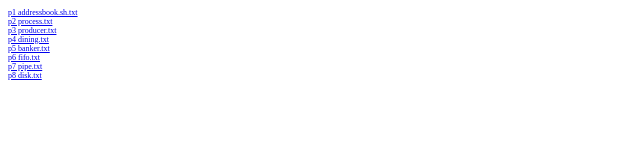
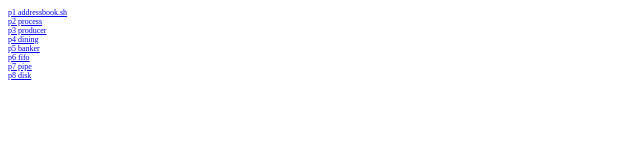
Before and after one commit to tusharn21/os, a plain HTML site: page index.html in a window 1280 px wide. Shown: the full height of the page, 0-640 px from the left. Drawn offline with Linux system fonts and the light colour scheme.

Commit message:
Fix download links in index.html

```diff
--- a/index.html
+++ b/index.html
@@ -10,14 +10,14 @@
 <p>
     <!-- Individual file downloads -->
 
-    <a href="addressbook.sh.txt" download="addressbook.sh">p1 addressbook.sh.txt</a><br>
-    <a href="process.txt" download="process">p2 process.txt</a><br>
-    <a href="producer.txt" download="producer">p3 producer.txt</a><br>
-    <a href="dining.txt" download="dining">p4 dining.txt</a><br>
-    <a href="banker.txt" download="banker">p5 banker.txt</a><br>
-    <a href="fifo.txt" download="fifo">p6 fifo.txt</a><br>
-    <a href="pipe.txt" download="pipe">p7 pipe.txt</a><br>
-    <a href="disk.txt" download="disk">p8 disk.txt</a><br>
+    <a href="addressbook.sh.txt" download="addressbook.sh.txt">p1 addressbook.sh</a><br>
+    <a href="process.txt" download="process.txt">p2 process</a><br>
+    <a href="producer.txt" download="producer.txt">p3 producer</a><br>
+    <a href="dining.txt" download="dining.txt">p4 dining</a><br>
+    <a href="banker.txt" download="banker.txt">p5 banker</a><br>
+    <a href="fifo.txt" download="fifo.txt">p6 fifo</a><br>
+    <a href="pipe.txt" download="pipe.txt">p7 pipe</a><br>
+    <a href="disk.txt" download="disk.txt">p8 disk</a><br>
 
 </p>
 
```
